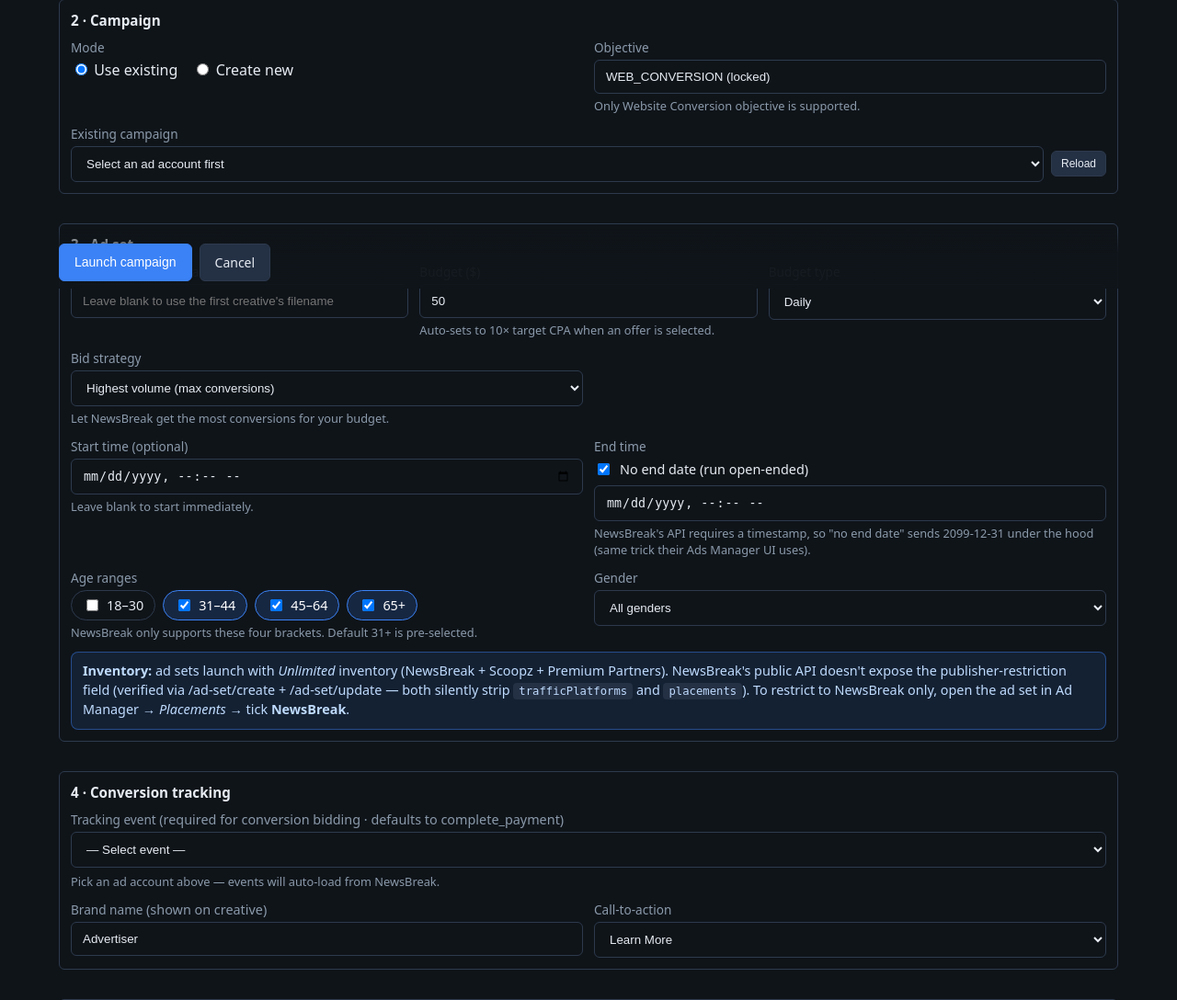
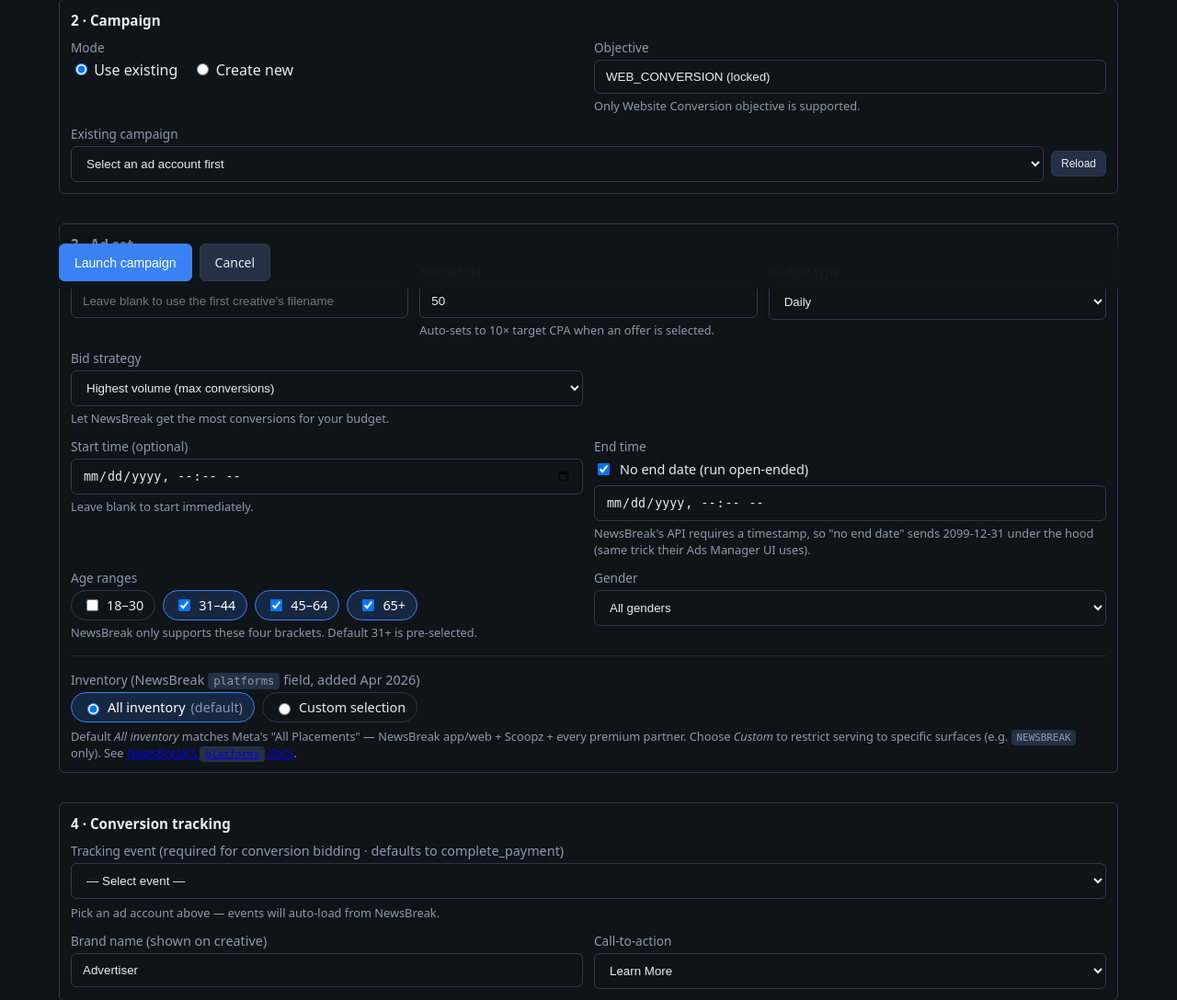
Before and after one commit to pragdigi/newsbreakmaster, a Flask app: template templates/launch.html in a window 1280 px wide. Shown: the part 486-1574 px from the top of the page at 92% size. Run offline with Flask 3, Linux system fonts and the light colour scheme; the template is opened without the code that fills it, so the values that code supplies are empty; some libraries are stand-ins or nearby versions.

Commit message:
feat(launch): NewsBreak Inventory / platforms picker
NewsBreak shipped a `platforms` field on /ad-set/create in Apr 2026
(https://advertising-api.newsbreak.com/hc/en-us/articles/45950972191629-Platforms)
that lets ad sets target specific surfaces — NewsBreak app/web, Scoopz,
or premium-partner inventory by category. Previously every launch ran
on `APP_AND_WEB_UNLIMITED` because the public API silently ignored
`placements` / `trafficPlatforms`. Now we expose it.

Default behavior (mode=all) still omits the field, so existing launches
keep their `APP_AND_WEB_UNLIMITED` semantics. "Custom" opens a panel
with NEWSBREAK + SCOOPZ checkboxes and a single PREMIUM_PARTNERS_*
radio, mirroring NewsBreak's exclusivity rules.

Server-side `_build_newsbreak_platforms` re-enforces all four validator
rules (APP_AND_WEB_UNLIMITED exclusivity, at-most-one premium, dedup,
drop unknowns) so a tampered POST can't reach the API and 400 the user.

Tests cover the helper directly + an end-to-end pass-through asserting
the field actually lands in /ad-set/create. SmartNews path is untouched.

Co-authored-by: Cursor <cursoragent@cursor.com>

```diff
--- a/app.py
+++ b/app.py
@@ -441,6 +441,72 @@ def dashboard():
     return render_template("dashboard.html", accounts=accounts, error=err)
 
 
+# NewsBreak Inventory / Platforms field — added 2026-04 per
+# https://advertising-api.newsbreak.com/hc/en-us/articles/45950972191629-Platforms
+# These constants mirror the validator on NewsBreak's side; we enforce
+# them client-side AND server-side so the user gets a clear message
+# instead of a generic "platforms[] is invalid" 400 from /ad-set/create.
+_NB_PLATFORM_VALUES = {
+    "APP_AND_WEB_UNLIMITED",
+    "NEWSBREAK",
+    "SCOOPZ",
+    "PREMIUM_PARTNERS_ALL",
+    "PREMIUM_PARTNERS_GAMING",
+    "PREMIUM_PARTNERS_NON_GAMING",
+}
+_NB_PLATFORM_PREMIUM_VALUES = {
+    "PREMIUM_PARTNERS_ALL",
+    "PREMIUM_PARTNERS_GAMING",
+    "PREMIUM_PARTNERS_NON_GAMING",
+}
+
+
+def _build_newsbreak_platforms(form) -> list[str] | None:
+    """Translate the launch-form `platforms_mode`/`platforms[]`/`platforms_premium`
+    triplet into the JSON list NewsBreak expects on `/ad-set/create`.
+
+    Returns:
+        - ``None`` to mean "omit the field" (NewsBreak then defaults to
+          ``["APP_AND_WEB_UNLIMITED"]``, identical to pre-Apr-2026 behavior).
+        - A validated list of enum strings otherwise.
+
+    Rules from NewsBreak's docs:
+      1. APP_AND_WEB_UNLIMITED is exclusive — must appear alone.
+      2. At most one PREMIUM_PARTNERS_* value may appear.
+      3. Duplicate entries are rejected.
+      4. Unknown values return 400.
+    """
+    mode = (form.get("platforms_mode") or "all").strip().lower()
+    if mode != "custom":
+        # Default = omit the field; lets the API pick its default.
+        return None
+
+    raw = [str(v).strip() for v in form.getlist("platforms")]
+    premium = (form.get("platforms_premium") or "").strip()
+
+    out: list[str] = []
+    seen: set[str] = set()
+    for v in raw:
+        if not v or v not in _NB_PLATFORM_VALUES or v in seen:
+            continue
+        # Reject any premium value smuggled in as a checkbox — those go
+        # through the dedicated single-select to enforce the at-most-one
+        # rule. Skip silently rather than 500 the launch.
+        if v in _NB_PLATFORM_PREMIUM_VALUES or v == "APP_AND_WEB_UNLIMITED":
+            continue
+        seen.add(v)
+        out.append(v)
+
+    if premium and premium in _NB_PLATFORM_PREMIUM_VALUES and premium not in seen:
+        out.append(premium)
+
+    if not out:
+        # User picked "Custom" but cleared everything — be lenient and
+        # fall back to the API default rather than failing the launch.
+        return None
+    return out
+
+
 @app.route("/launch", methods=["GET", "POST"])
 def launch():
     adapter = _adapter()
@@ -640,14 +706,20 @@ def launch():
     ad_set_base["_brand_name"] = (request.form.get("brand_name") or "Advertiser").strip() or "Advertiser"
     ad_set_base["_cta"] = (request.form.get("cta") or "Learn More").strip() or "Learn More"
 
-    # Inventory scope (NewsBreak-only vs partner networks) is not exposed
-    # on the public advertising-api.newsbreak.com endpoints — verified
-    # 2026-04-17 via Render logs: both /ad-set/create and /ad-set/update
-    # silently strip `placements` and `trafficPlatforms` from the request
-    # (unknown-field whitelist). All ad sets launched via the public API
-    # run with "Unlimited" inventory until NewsBreak adds these fields,
-    # or until we wire up a Nova-cookie relay against the internal
-    # nova.newsbreak.com host.
+    # NewsBreak `platforms` field (added 2026-04 — see
+    # https://advertising-api.newsbreak.com/hc/en-us/articles/45950972191629-Platforms).
+    # Lives at the ad-set level alongside `targeting`, accepts a list of
+    # enum strings (NEWSBREAK, SCOOPZ, PREMIUM_PARTNERS_*, APP_AND_WEB_UNLIMITED).
+    # We collect it from the form here and pass through verbatim;
+    # bulk_launcher.bulk_launch spreads ad_set_base into the JSON body.
+    #
+    # Earlier attempts to use `placements` / `trafficPlatforms` were silently
+    # stripped — those fields never shipped publicly. The new `platforms`
+    # field IS supported and goes into the create_ad_set payload.
+    if platform == "newsbreak":
+        platforms_value = _build_newsbreak_platforms(request.form)
+        if platforms_value is not None:
+            ad_set_base["platforms"] = platforms_value
 
     ad_set_base = {k: v for k, v in ad_set_base.items() if v is not None}
 
--- a/templates/launch.html
+++ b/templates/launch.html
@@ -1106,12 +1106,35 @@
       </div>
     </div>
 
-    <div class="nb-alert nb-alert-info" style="margin-top:12px;">
-      <strong>Inventory:</strong> ad sets launch with <em>Unlimited</em> inventory (NewsBreak + Scoopz + Premium Partners).
-      NewsBreak's public API doesn't expose the publisher-restriction field
-      (verified via /ad-set/create + /ad-set/update — both silently strip <code>trafficPlatforms</code> and <code>placements</code>).
-      To restrict to NewsBreak only, open the ad set in Ad Manager → <em>Placements</em> → tick <strong>NewsBreak</strong>.
-    </div>
+    {% if active_platform == 'newsbreak' %}
+    <div style="margin-top:16px;border-top:1px solid #1f2937;padding-top:16px;">
+      <label class="nb-label">Inventory <span class="nb-muted" style="font-weight:400;">(NewsBreak <code>platforms</code> field, added Apr 2026)</span></label>
+      <div class="nb-check-row" id="nb-platforms-mode">
+        <label><input type="radio" name="platforms_mode" value="all" checked> All inventory <span class="nb-muted">(default)</span></label>
+        <label><input type="radio" name="platforms_mode" value="custom"> Custom selection</label>
+      </div>
+      <div id="nb-platforms-custom" style="display:none;margin-top:10px;padding:12px;border:1px solid #1f2937;border-radius:8px;background:#0b0f17;">
+        <div style="font-size:0.85rem;color:#9ca3af;margin-bottom:8px;">Pick at least one. You may combine NewsBreak + Scoopz with at most one Premium-Partners option.</div>
+        <div class="nb-check-row" id="nb-platforms-list">
+          <label><input type="checkbox" name="platforms" value="NEWSBREAK"> NewsBreak <span class="nb-muted">(app + web)</span></label>
+          <label><input type="checkbox" name="platforms" value="SCOOPZ"> Scoopz</label>
+        </div>
+        <div style="margin-top:10px;font-size:0.85rem;color:#9ca3af;">Premium Partners <span class="nb-muted">(at most one)</span></div>
+        <div class="nb-check-row" id="nb-platforms-premium" style="margin-top:6px;">
+          <label><input type="radio" name="platforms_premium" value="" checked> None</label>
+          <label><input type="radio" name="platforms_premium" value="PREMIUM_PARTNERS_ALL"> All categories</label>
+          <label><input type="radio" name="platforms_premium" value="PREMIUM_PARTNERS_GAMING"> Gaming only</label>
+          <label><input type="radio" name="platforms_premium" value="PREMIUM_PARTNERS_NON_GAMING"> Non-gaming</label>
+        </div>
+        <div id="nb-platforms-warning" class="nb-hint" style="margin-top:8px;color:#fca5a5;display:none;"></div>
+      </div>
+      <div class="nb-hint" style="margin-top:6px;">
+        Default <em>All inventory</em> matches Meta's "All Placements" — NewsBreak app/web + Scoopz + every premium partner.
+        Choose <em>Custom</em> to restrict serving to specific surfaces (e.g. <code>NEWSBREAK</code> only).
+        See <a href="https://advertising-api.newsbreak.com/hc/en-us/articles/45950972191629-Platforms" target="_blank" rel="noopener">NewsBreak's <code>platforms</code> docs</a>.
+      </div>
+    </div>
+    {% endif %}
   </div>
 
   <!-- 4 Conversion tracking -->
@@ -1390,6 +1413,27 @@
     });
   });
 
+  // Inventory / platforms picker (NewsBreak only — the markup block is
+  // rendered inside an active_platform check, so on SmartNews the
+  // querySelector calls below all return null and we silently skip.)
+  (function setupPlatformsPicker() {
+    const modeRadios = document.querySelectorAll('input[name="platforms_mode"]');
+    const wrap = document.getElementById('nb-platforms-custom');
+    const warning = document.getElementById('nb-platforms-warning');
+    if (!modeRadios.length || !wrap) return;
+
+    function syncMode() {
+      const mode = (document.querySelector('input[name="platforms_mode"]:checked') || {}).value;
+      wrap.style.display = mode === 'custom' ? 'block' : 'none';
+      if (mode !== 'custom' && warning) {
+        warning.style.display = 'none';
+        warning.textContent = '';
+      }
+    }
+    modeRadios.forEach(r => r.addEventListener('change', syncMode));
+    syncMode();
+  })();
+
   // Prevent submit if no creatives AND guarantee the file input carries the latest selection
   document.getElementById('launch-form').addEventListener('submit', function(e) {
     if (items.length === 0) {
@@ -1404,6 +1448,31 @@
       alert('Browser lost track of the uploaded files — please re-drop them and launch again.');
       dropzone.scrollIntoView({ behavior: 'smooth', block: 'center' });
       return;
+    }
+
+    // NewsBreak custom inventory: enforce the API's exclusivity rules
+    // BEFORE we POST so the user gets an inline message instead of a
+    // generic 400 from /ad-set/create. APP_AND_WEB_UNLIMITED is implicit
+    // when mode=all (we just omit `platforms` from the request).
+    const platformsModeEl = document.querySelector('input[name="platforms_mode"]:checked');
+    if (platformsModeEl && platformsModeEl.value === 'custom') {
+      const checked = Array.from(document.querySelectorAll('input[name="platforms"]:checked')).map(i => i.value);
+      const premiumEl = document.querySelector('input[name="platforms_premium"]:checked');
+      const premium = premiumEl ? premiumEl.value : '';
+      const warning = document.getElementById('nb-platforms-warning');
+      const all = premium ? checked.concat([premium]) : checked;
+      if (all.length === 0) {
+        e.preventDefault();
+        if (warning) {
+          warning.textContent = 'Pick at least one surface, or switch back to "All inventory".';
+          warning.style.display = 'block';
+        } else {
+          alert('Pick at least one inventory surface, or switch back to "All inventory".');
+        }
+        const wrap = document.getElementById('nb-platforms-custom');
+        if (wrap) wrap.scrollIntoView({ behavior: 'smooth', block: 'center' });
+        return;
+      }
     }
     const utm = (defU && defU.value || '').trim();
     if (utm) {
```
Also changed, not shown: tests/test_newsbreak_platforms.py (added, +182 -0 lines), tests/test_newsbreak_platforms_passthrough.py (added, +105 -0 lines).
